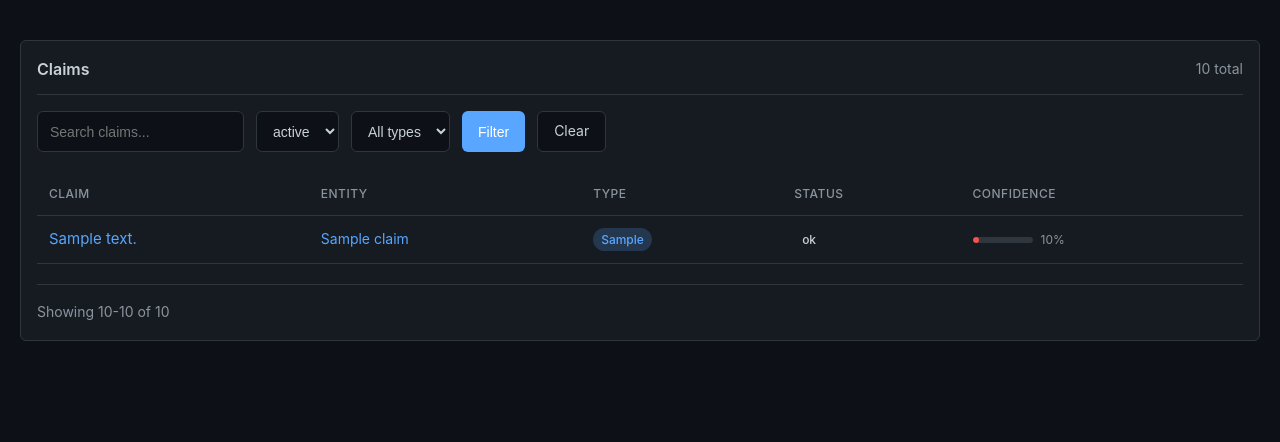
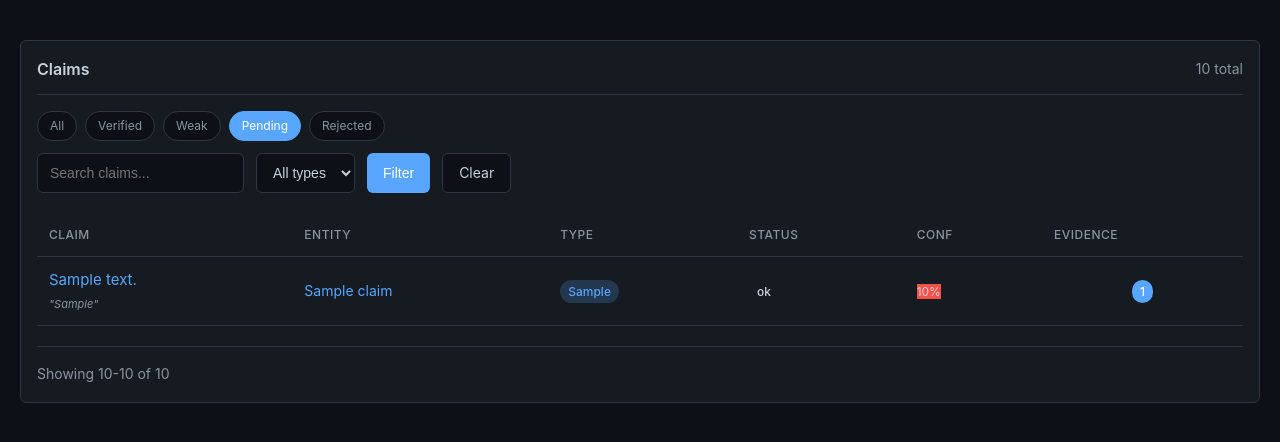
Before and after one commit to afk-bro/trading-RAG, a Python web app: template app/admin/templates/claims_list.html in a window 1280 px wide. Shown: the part 54-496 px from the top of the page. Run offline with Jinja, Linux system fonts and the light colour scheme; the template is opened without the code that fills it: most values are stand-ins (such as "Sample title", 1, 10 or a date in 2020).

Commit message:
Admin UI improvements: evidence stats, status pills, StrategySpec preview
Claims list:
- Add evidence_count column with count badge
- Add first_quote preview under claim text
- Add quick-toggle status filter pills (All/Verified/Weak/Pending/Rejected)

Entity detail (strategy type):
- Add StrategySpec Preview panel showing auto-generated JSON spec
- Groups verified claims by type: rules, parameters, equations, warnings, assumptions
- Copy JSON button for export

Repository:
- list_claims now returns evidence_count and first_quote via subqueries

🤖 Generated with [Claude Code](https://claude.com/claude-code)

Co-Authored-By: Claude Opus 4.5 <noreply@anthropic.com>

```diff
--- a/app/admin/templates/claims_list.html
+++ b/app/admin/templates/claims_list.html
@@ -16,16 +16,26 @@
     </div>
     {% else %}
 
+    <!-- Quick status pills -->
+    <div class="status-pills" style="margin-bottom: 12px; display: flex; gap: 8px;">
+        <a href="?workspace_id={{ workspace_id }}&q={{ q }}&status_filter=all&claim_type={{ claim_type }}"
+           class="pill {% if status_filter == 'all' %}pill-active{% endif %}">All</a>
+        <a href="?workspace_id={{ workspace_id }}&q={{ q }}&status_filter=verified&claim_type={{ claim_type }}"
+           class="pill pill-verified {% if status_filter == 'verified' %}pill-active{% endif %}">Verified</a>
+        <a href="?workspace_id={{ workspace_id }}&q={{ q }}&status_filter=weak&claim_type={{ claim_type }}"
+           class="pill pill-weak {% if status_filter == 'weak' %}pill-active{% endif %}">Weak</a>
+        <a href="?workspace_id={{ workspace_id }}&q={{ q }}&status_filter=pending&claim_type={{ claim_type }}"
+           class="pill pill-pending {% if status_filter == 'pending' %}pill-active{% endif %}">Pending</a>
+        <a href="?workspace_id={{ workspace_id }}&q={{ q }}&status_filter=rejected&claim_type={{ claim_type }}"
+           class="pill pill-rejected {% if status_filter == 'rejected' %}pill-active{% endif %}">Rejected</a>
+    </div>
+
     <form class="filters" method="get">
         {% if workspace_id %}
         <input type="hidden" name="workspace_id" value="{{ workspace_id }}">
         {% endif %}
+        <input type="hidden" name="status_filter" value="{{ status_filter }}">
         <input type="text" name="q" placeholder="Search claims..." value="{{ q }}">
-        <select name="status_filter">
-            {% for s in claim_statuses %}
-            <option value="{{ s }}" {% if status_filter == s %}selected{% endif %}>{{ s }}</option>
-            {% endfor %}
-        </select>
         <select name="claim_type">
             <option value="">All types</option>
             {% for t in claim_types %}
@@ -33,8 +43,8 @@
             {% endfor %}
         </select>
         <button type="submit">Filter</button>
-        {% if q or claim_type or status_filter != 'verified' %}
-        <a href="/admin/kb/claims{% if workspace_id %}?workspace_id={{ workspace_id }}{% endif %}" class="btn btn-secondary">Clear</a>
+        {% if q or claim_type %}
+        <a href="/admin/kb/claims?workspace_id={{ workspace_id }}&status_filter={{ status_filter }}" class="btn btn-secondary">Clear</a>
         {% endif %}
     </form>
 
@@ -46,16 +56,22 @@
                 <th>Entity</th>
                 <th>Type</th>
                 <th>Status</th>
-                <th>Confidence</th>
+                <th>Conf</th>
+                <th>Evidence</th>
             </tr>
         </thead>
         <tbody>
             {% for claim in claims %}
             <tr>
-                <td>
+                <td style="max-width: 400px;">
                     <a href="/admin/kb/claims/{{ claim.id }}" class="claim-text truncate" style="display: block;">
-                        {{ claim.text[:120] }}{% if claim.text|length > 120 %}...{% endif %}
+                        {{ claim.text[:100] }}{% if claim.text|length > 100 %}...{% endif %}
                     </a>
+                    {% if claim.first_quote %}
+                    <div class="quote-preview" style="font-size: 11px; color: var(--text-muted); margin-top: 4px; font-style: italic;">
+                        "{{ claim.first_quote }}{% if claim.first_quote|length >= 100 %}...{% endif %}"
+                    </div>
+                    {% endif %}
                 </td>
                 <td>
                     {% if claim.entity_name %}
@@ -69,13 +85,15 @@
                     <span class="badge badge-{{ claim.status }}">{{ claim.status }}</span>
                 </td>
                 <td>
-                    <div class="confidence">
-                        <div class="confidence-bar">
-                            <div class="confidence-fill {% if claim.confidence >= 0.7 %}confidence-high{% elif claim.confidence >= 0.4 %}confidence-medium{% else %}confidence-low{% endif %}"
-                                 style="width: {{ (claim.confidence * 100)|int }}%"></div>
-                        </div>
-                        <span style="font-size: 12px; color: var(--text-muted)">{{ (claim.confidence * 100)|int }}%</span>
-                    </div>
+                    <span class="{% if claim.confidence >= 0.7 %}confidence-high{% elif claim.confidence >= 0.4 %}confidence-medium{% else %}confidence-low{% endif %}"
+                          style="font-size: 12px;">{{ (claim.confidence * 100)|int }}%</span>
+                </td>
+                <td style="text-align: center;">
+                    {% if claim.evidence_count > 0 %}
+                    <span class="badge" style="background: var(--info); color: white;">{{ claim.evidence_count }}</span>
+                    {% else %}
+                    <span style="color: var(--text-muted)">-</span>
+                    {% endif %}
                 </td>
             </tr>
             {% endfor %}
@@ -99,10 +117,49 @@
     {% else %}
     <div class="empty-state">
         <h3>No claims found</h3>
-        <p>{% if q or claim_type or status_filter != 'verified' %}Try adjusting your filters{% else %}Run mode=learn queries to extract knowledge{% endif %}</p>
+        <p>{% if q or claim_type or status_filter not in ['all', 'verified'] %}Try adjusting your filters{% else %}Run mode=learn queries to extract knowledge{% endif %}</p>
     </div>
     {% endif %}
 
     {% endif %}
 </div>
+
+<style>
+.pill {
+    padding: 4px 12px;
+    border-radius: 16px;
+    font-size: 12px;
+    text-decoration: none;
+    background: var(--bg);
+    border: 1px solid var(--border);
+    color: var(--text-muted);
+    transition: all 0.15s ease;
+}
+.pill:hover {
+    border-color: var(--text-muted);
+    color: var(--text);
+}
+.pill-active {
+    background: var(--link);
+    border-color: var(--link);
+    color: white;
+}
+.pill-verified.pill-active {
+    background: var(--success);
+    border-color: var(--success);
+}
+.pill-weak.pill-active {
+    background: var(--warning);
+    border-color: var(--warning);
+    color: black;
+}
+.pill-pending.pill-active {
+    background: var(--info);
+    border-color: var(--info);
+}
+.pill-rejected.pill-active {
+    background: var(--danger);
+    border-color: var(--danger);
+}
+</style>
 {% endblock %}
```
Also changed, not shown: app/admin/router.py (+40 -0 lines), app/admin/templates/entity_detail.html (+21 -0 lines), app/repositories/kb.py (+6 -2 lines).
